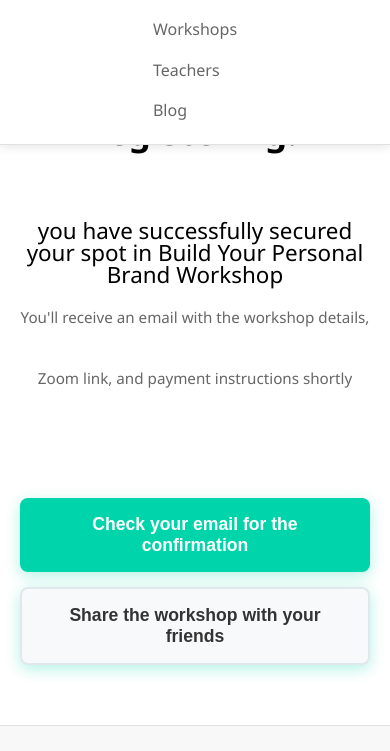
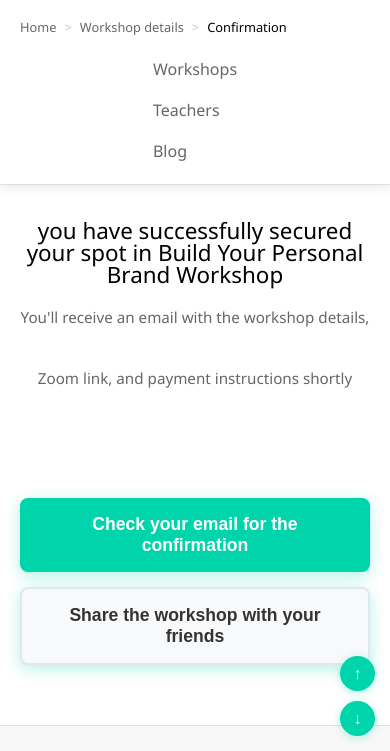
Before and after one commit to RahmehAmer/Event_Funnel, a plain HTML site: page confirmation.html in a window 390 px wide. Shown: the part 93-844 px from the top of the page. Drawn offline with Linux system fonts and the light colour scheme.

Commit message:
edits on confirmation page

```diff
--- a/confirmation.html
+++ b/confirmation.html
@@ -18,11 +18,20 @@
                 </div>
                 <nav class="main-navigation">
                     <ul class="nav-list">
-                        <li><a href="#" class="nav-link">Workshops</a></li>
+                        <li><a href="#" onclick="navigateToPage('awareness')" class="nav-link">Workshops</a></li>
                         <li><a href="#" onclick="navigateToPage('faq', 'teacher-faq')" class="nav-link">Teachers</a></li>
                         <li><a href="#" onclick="navigateToPage('faq', 'reviews-section')" class="nav-link">Blog</a></li>
                     </ul>
                 </nav>
+                <div class="breadcrumb-section">
+                    <nav class="breadcrumb">
+                        <a href="#" onclick="navigateToPage('awareness')" class="breadcrumb-link">Home</a>
+                        <span class="breadcrumb-separator">></span>
+                        <a href="#" onclick="navigateToPage('details')" class="breadcrumb-link">Workshop details</a>
+                        <span class="breadcrumb-separator">></span>
+                        <span class="breadcrumb-current">Confirmation</span>
+                    </nav>
+                </div>
             </div>
         </header>
 
@@ -58,6 +67,16 @@
         </footer>
     </section>
 
+    <!-- Scroll Arrows -->
+    <div class="scroll-arrows">
+        <button class="scroll-arrow scroll-to-top" onclick="scrollToTop()" title="Scroll to top">
+            ↑
+        </button>
+        <button class="scroll-arrow scroll-to-bottom" onclick="scrollToBottom()" title="Scroll to bottom">
+            ↓
+        </button>
+    </div>
+
     <script src="script.js"></script>
 </body>
 </html>
--- a/script.js
+++ b/script.js
@@ -195,4 +195,13 @@ document.addEventListener('DOMContentLoaded', () => {
     window.keepUpdated = function() {
         alert('Thank you! You\'ll now receive updates about upcoming workshops and personal branding tips.');
     };
+
+    // Scroll arrow functions
+    window.scrollToTop = function() {
+        window.scrollTo({ top: 0, behavior: 'smooth' });
+    };
+
+    window.scrollToBottom = function() {
+        window.scrollTo({ top: document.body.scrollHeight, behavior: 'smooth' });
+    };
 });
--- a/style.css
+++ b/style.css
@@ -167,6 +167,44 @@ body {
     font-weight: 500;
 }
 
+/* Scroll Arrows */
+.scroll-arrows {
+    position: fixed;
+    right: 20px;
+    bottom: 20px;
+    display: flex;
+    flex-direction: column;
+    gap: 10px;
+    z-index: 1000;
+}
+
+.scroll-arrow {
+    width: 40px;
+    height: 40px;
+    background-color: #00d4aa;
+    color: #ffffff;
+    border: none;
+    border-radius: 50%;
+    font-size: 18px;
+    font-weight: bold;
+    cursor: pointer;
+    transition: all 0.3s ease;
+    box-shadow: 0 2px 10px rgba(0, 212, 170, 0.3);
+    display: flex;
+    align-items: center;
+    justify-content: center;
+}
+
+.scroll-arrow:hover {
+    background-color: #00b894;
+    transform: translateY(-2px);
+    box-shadow: 0 4px 15px rgba(0, 212, 170, 0.4);
+}
+
+.scroll-arrow:active {
+    transform: translateY(0);
+}
+
 /* Main Content */
 .main-content {
     flex: 1;
@@ -1569,4 +1607,15 @@ body {
     .confirmation-email-note {
         font-size: 0.95rem;
     }
-}
+
+    .scroll-arrows {
+        right: 15px;
+        bottom: 15px;
+    }
+
+    .scroll-arrow {
+        width: 35px;
+        height: 35px;
+        font-size: 16px;
+    }
+}
```
Also changed, not shown: bottom.html (+10 -0 lines), index.html (+10 -0 lines), middleFirst.html (+10 -0 lines).
